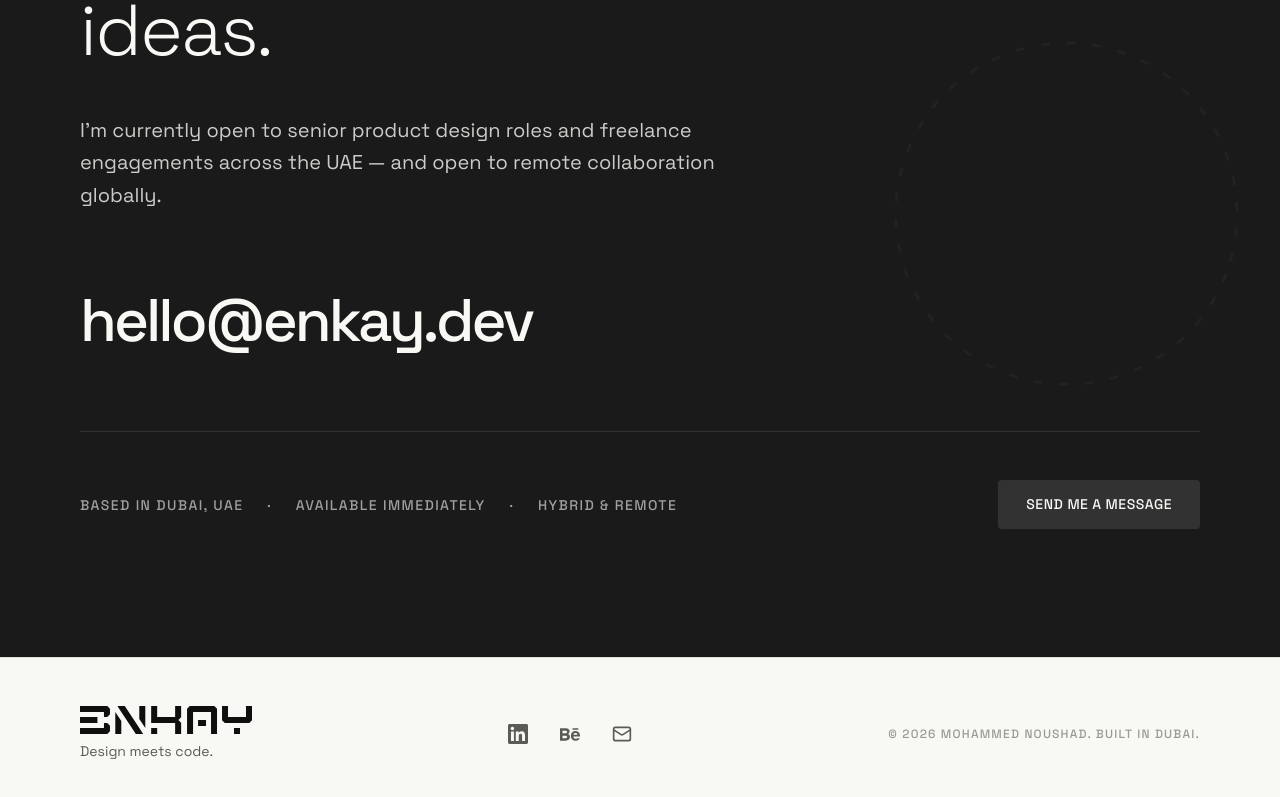
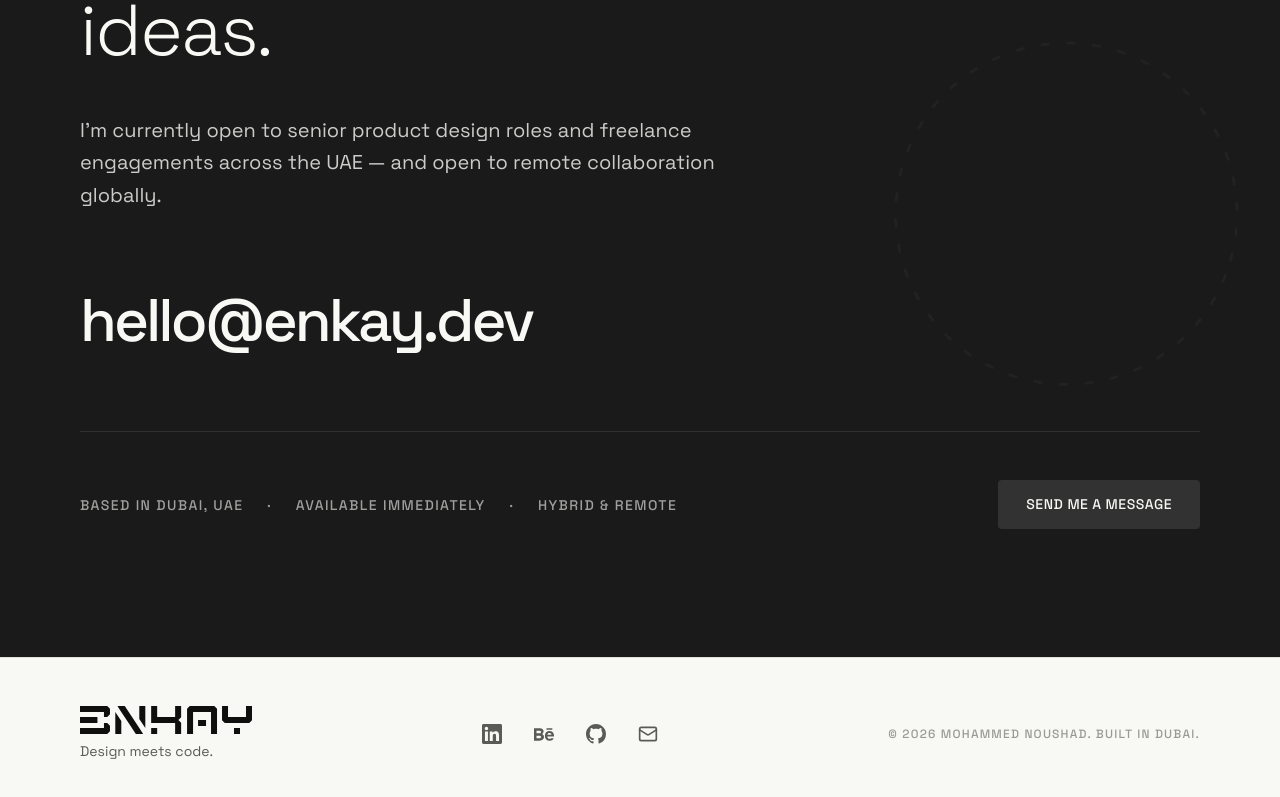
Before and after one commit to noushweb/mnk-portfolio, a Next.js app: page / in a window 1280 px wide. Shown: the part 6402-7199 px from the top of the page. Built offline with nearby package versions, Linux system fonts and the light colour scheme.

Commit message:
Fix viewport, AVIF, 404 metadata, GitHub footer link

```diff
--- a/app/layout.tsx
+++ b/app/layout.tsx
@@ -1,4 +1,4 @@
-import type { Metadata } from "next";
+import type { Metadata, Viewport } from "next";
 import { Archivo, Space_Grotesk } from "next/font/google";
 import ThemeProvider from "@/components/ThemeProvider";
 import Header from "@/components/Header";
@@ -17,6 +17,11 @@
   variable: "--font-space-grotesk",
   display: "swap",
 });
+
+export const viewport: Viewport = {
+  width: "device-width",
+  initialScale: 1,
+};
 
 export const metadata: Metadata = {
   title: "Mohammed Noushad — Senior Product Designer",
--- a/app/not-found.tsx
+++ b/app/not-found.tsx
@@ -4,6 +4,8 @@
 
 export const metadata: Metadata = {
   title: "404 — Page Not Found | Mohammed Noushad",
+  description: "The page you're looking for doesn't exist or has been moved.",
+  robots: { index: false, follow: true },
 };
 
 export default function NotFound() {
--- a/components/Footer.tsx
+++ b/components/Footer.tsx
@@ -35,6 +35,14 @@
                 className="text-sm font-semibold uppercase tracking-widest hover:text-[var(--color-accent-warm)] transition-colors"
               >
                 Behance
+              </a>
+              <a
+                href="https://github.com/noushweb"
+                target="_blank"
+                rel="noopener noreferrer"
+                className="text-sm font-semibold uppercase tracking-widest hover:text-[var(--color-accent-warm)] transition-colors"
+              >
+                GitHub
               </a>
               <a
                 href="mailto:hello@enkay.dev"
@@ -100,6 +108,17 @@
             </svg>
           </a>
           <a
+            href="https://github.com/noushweb"
+            target="_blank"
+            rel="noopener noreferrer"
+            id="footer-github"
+            className="text-[var(--color-text-secondary)] hover:text-[var(--color-accent-warm)] transition-all duration-200 hover:-translate-y-0.5"
+          >
+            <svg className="w-5 h-5" viewBox="0 0 24 24" fill="currentColor">
+              <path d="M12 0C5.37 0 0 5.37 0 12c0 5.31 3.435 9.795 8.205 11.385.6.105.825-.255.825-.57 0-.285-.015-1.23-.015-2.235-3.015.555-3.795-.735-4.035-1.41-.135-.345-.72-1.41-1.23-1.695-.42-.225-1.02-.78-.015-.795.945-.015 1.62.87 1.845 1.23 1.08 1.815 2.805 1.305 3.495.99.105-.78.42-1.305.765-1.605-2.67-.3-5.46-1.335-5.46-5.925 0-1.305.465-2.385 1.23-3.225-.12-.3-.54-1.53.12-3.18 0 0 1.005-.315 3.3 1.23.96-.27 1.98-.405 3-.405s2.04.135 3 .405c2.295-1.56 3.3-1.23 3.3-1.23.66 1.65.24 2.88.12 3.18.765.84 1.23 1.905 1.23 3.225 0 4.605-2.805 5.625-5.475 5.925.435.375.81 1.095.81 2.22 0 1.605-.015 2.895-.015 3.3 0 .315.225.69.825.57A12.02 12.02 0 0024 12c0-6.63-5.37-12-12-12z" />
+            </svg>
+          </a>
+          <a
             href="mailto:hello@enkay.dev"
             id="footer-email"
             className="text-[var(--color-text-secondary)] hover:text-[var(--color-accent-warm)] transition-all duration-200 hover:-translate-y-0.5"
--- a/next.config.ts
+++ b/next.config.ts
@@ -2,6 +2,9 @@
 
 const nextConfig: NextConfig = {
   output: "standalone",
+  images: {
+    formats: ["image/avif", "image/webp"],
+  },
 };
 
 export default nextConfig;
```
